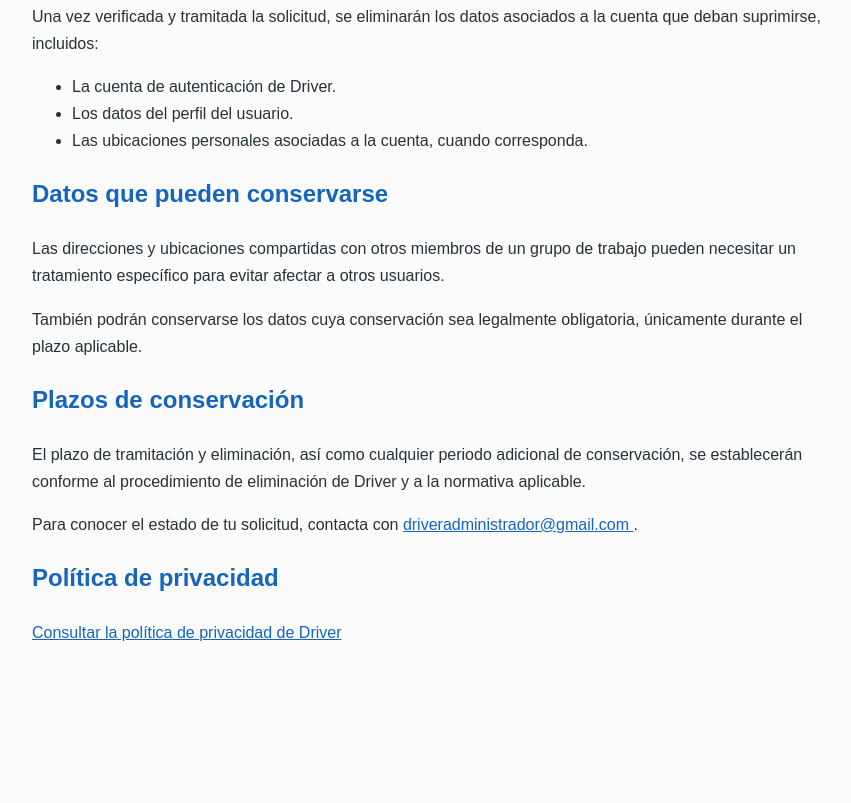
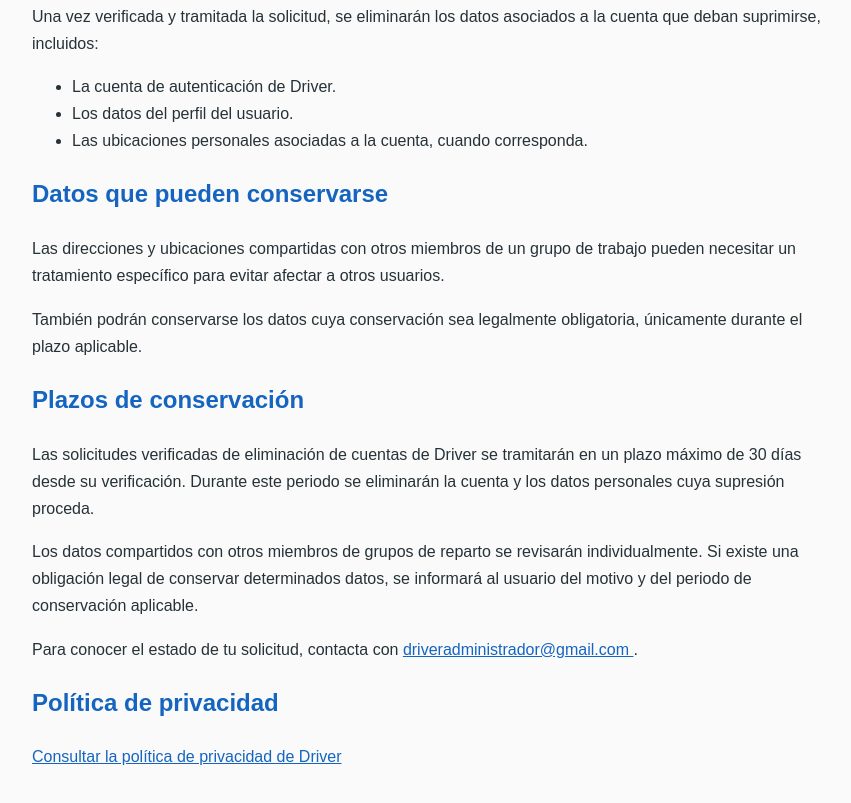
Before and after one commit to Yago-Ro/driver-privacidad, a plain HTML site: page eliminar-cuenta.html in a window 1280 px wide. Shown: the part 495-1298 px from the top of the page, without its empty margins (208-1059 px from the left). Before the commit the page ends 1217 px from the top, so only its background shows below. Drawn offline with Linux system fonts and the light colour scheme.

Commit message:
Update eliminar-cuenta.html

```diff
--- a/eliminar-cuenta.html
+++ b/eliminar-cuenta.html
@@ -79,11 +79,24 @@
 
   <h2>Plazos de conservación</h2>
 
-  <p>El plazo de tramitación y eliminación,
-  así como cualquier periodo adicional de
-  conservación, se establecerán conforme
-  al procedimiento de eliminación de Driver
-  y a la normativa aplicable.</p>
+
+  <p>
+  Las solicitudes verificadas de eliminación de
+  cuentas de Driver se tramitarán en un plazo
+  máximo de 30 días desde su verificación.
+  Durante este periodo se eliminarán la cuenta
+  y los datos personales cuya supresión proceda.
+  </p>
+
+  <p>
+  Los datos compartidos con otros miembros de
+  grupos de reparto se revisarán individualmente.
+  Si existe una obligación legal de conservar
+  determinados datos, se informará al usuario
+  del motivo y del periodo de conservación
+  aplicable.
+  </p>
+
 
   <p>Para conocer el estado de tu solicitud,
   contacta con
```
